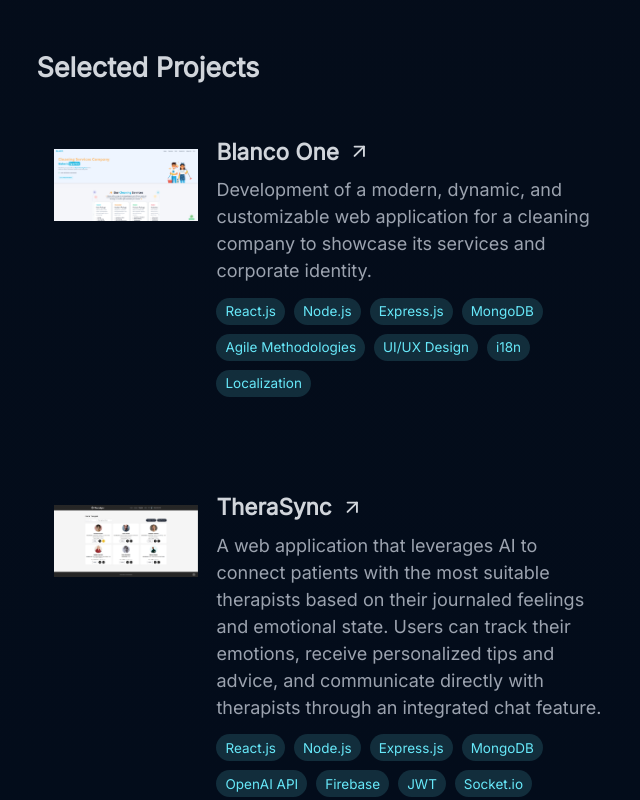
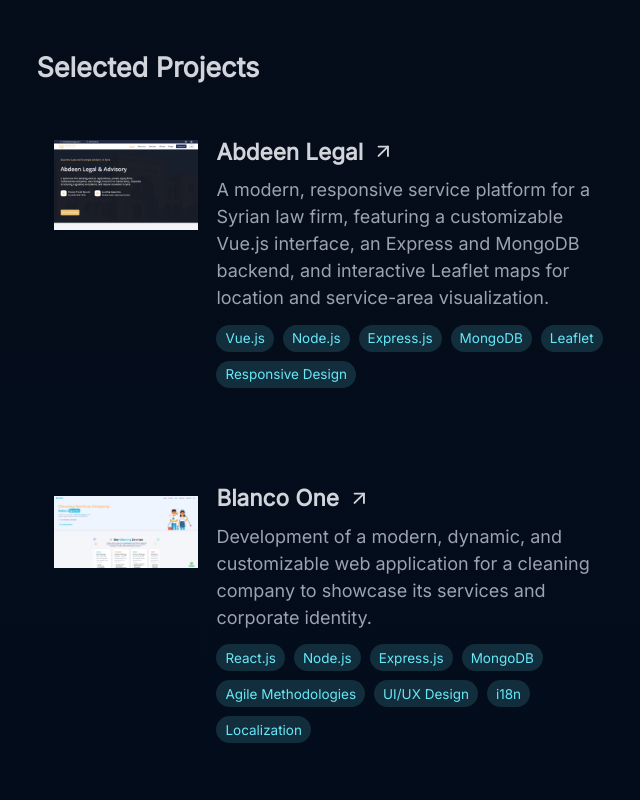
Before and after one commit to MohamadAboHilal/Portfolio, a React (Vite) app: page / in a window 1280 px wide. Shown: the part 3440-4240 px from the top of the page, without its empty margins (561-1201 px from the left). Built offline with nearby package versions, Linux system fonts and the light colour scheme.

Commit message:
added abdeen legal project

```diff
--- a/src/components/Projects.jsx
+++ b/src/components/Projects.jsx
@@ -2,8 +2,24 @@ import ProjectsCard from "./ProjectsCard";
 import TheraSyncImage from "../assets/TheraSync.png";
 import LofiImage from "../assets/Lofi.png";
 import Blanco from "../assets/blanco_showcase.png";
+import AbdeenLegalImage from "../assets/abdeen_legal.png";
 
 const projects = [
+  {
+    title: "Abdeen Legal",
+    description:
+      "A modern, responsive service platform for a Syrian law firm, featuring a customizable Vue.js interface, an Express and MongoDB backend, and interactive Leaflet maps for location and service-area visualization.",
+    skills: [
+      "Vue.js",
+      "Node.js",
+      "Express.js",
+      "MongoDB",
+      "Leaflet",
+      "Responsive Design",
+    ],
+    imageUrl: AbdeenLegalImage,
+    url: "https://abdeenlegal.com/",
+  },
   {
     title: "Blanco One",
     description:
```
Also changed, not shown: src/assets/abdeen_legal.png (added), 1 other file (tests, documents, lock files or other folders).
